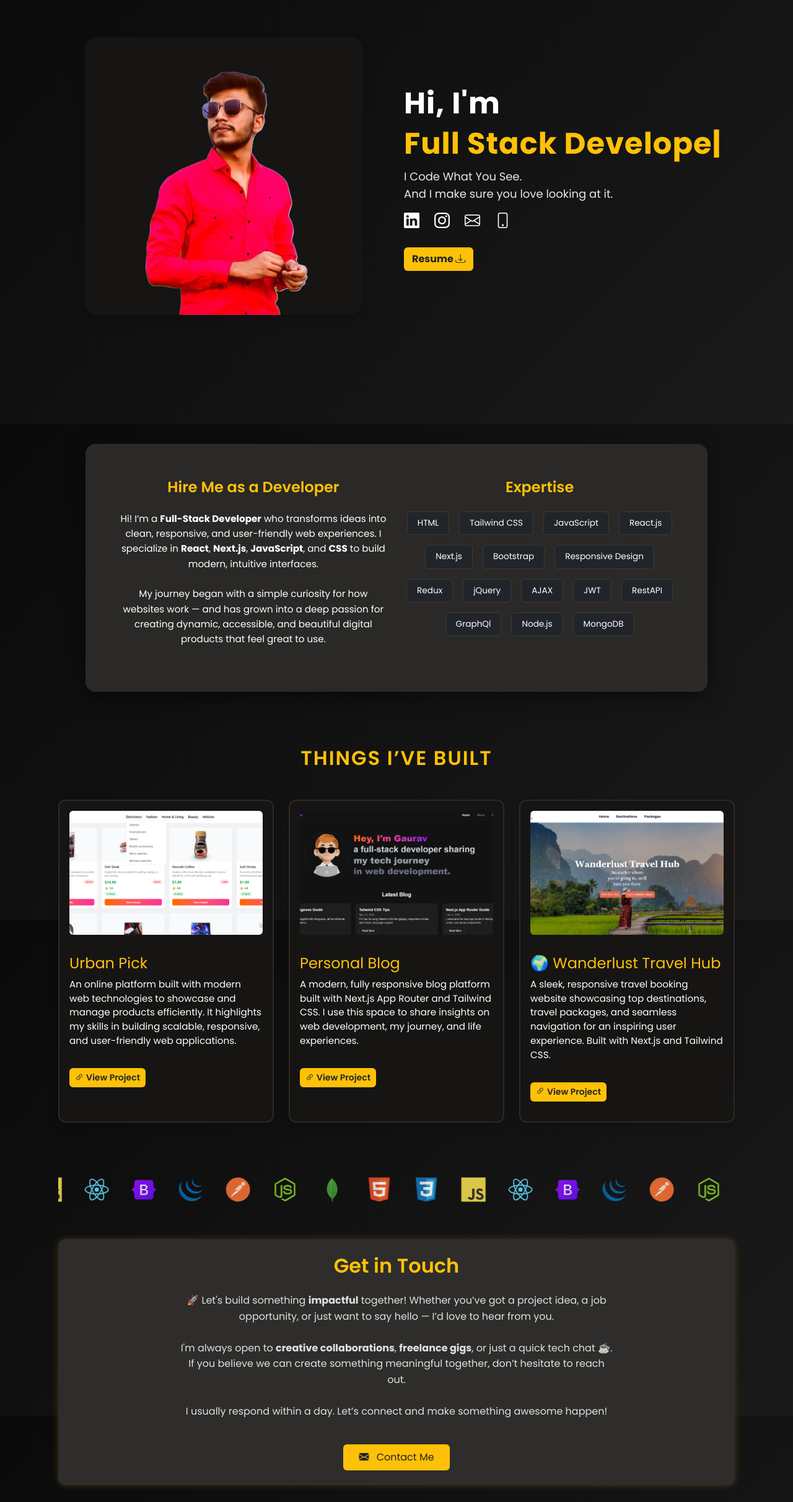
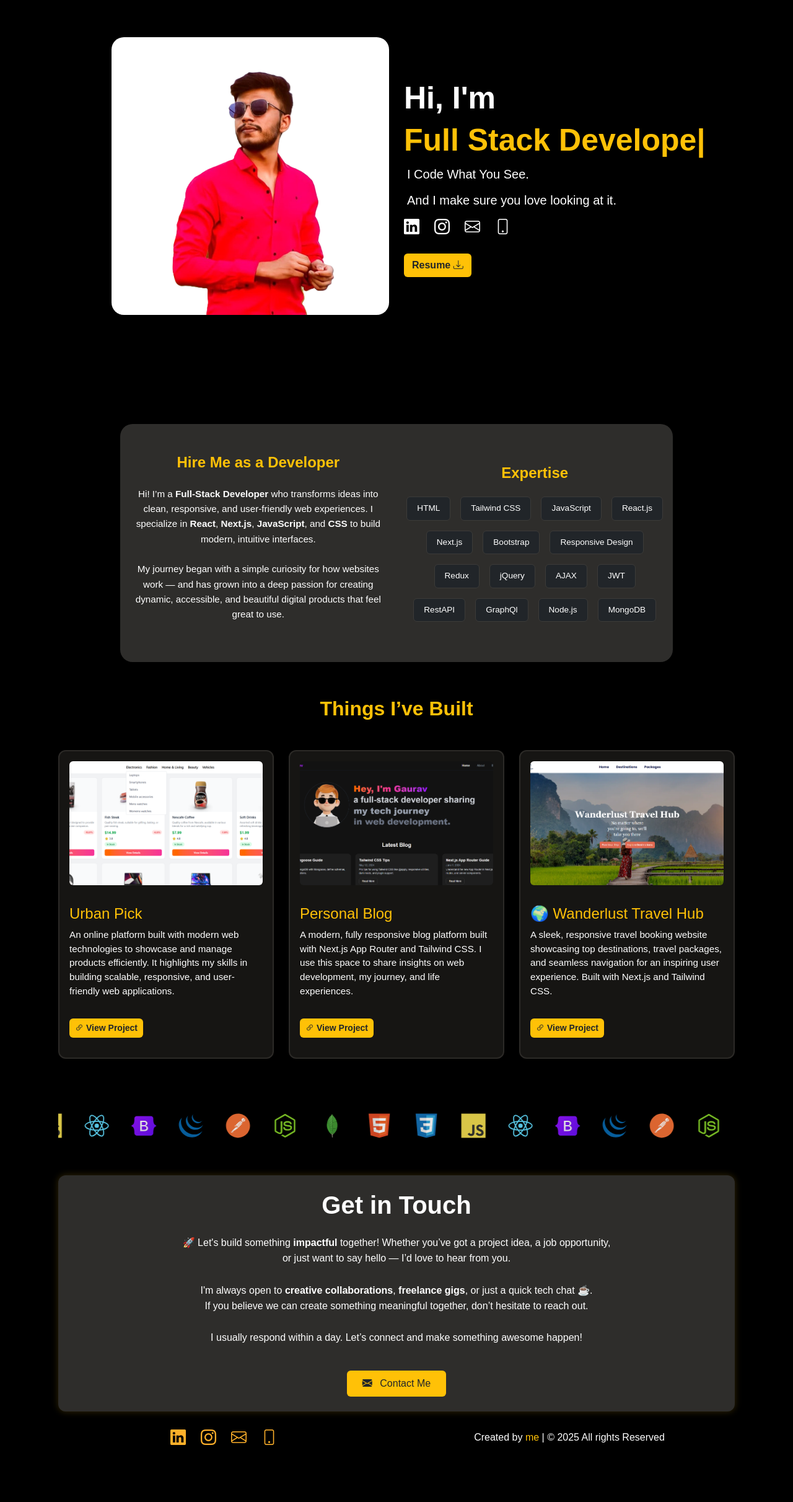
Before and after one commit to gauravavhale/portfolioo, a React (Create React App) app: page / in a window 1280 px wide. Shown: the part 116-2539 px from the top of the page at 62% size. After the commit the page ends 2486 px from the top, so only its background shows below. Built offline with nearby package versions, Linux system fonts and the light colour scheme.

Commit message:
Layout changes

```diff
--- a/src/App.css
+++ b/src/App.css
@@ -1,18 +1,20 @@
-@import url('https://fonts.googleapis.com/css2?family=Poppins:wght@300;400;600;700&display=swap');
-
+/* ===========================
+   Global Styles
+=========================== */
 body {
   margin: 0;
-  padding: env(safe-area-inset);
+  padding: env(safe-area-inset-top) env(safe-area-inset-right)
+           env(safe-area-inset-bottom) env(safe-area-inset-left);
   box-sizing: border-box;
-  background: linear-gradient(135deg, #0a0a0a, #1a1a1a);
-  font-family: "Poppins", sans-serif;
-  color: #fff;
-  scroll-behavior: smooth;
+  background-color: black;
+  font-family: sans-serif;
 }
 
-/* -------------------- Landing Section -------------------- */
+/* ===========================
+   Landing Section
+=========================== */
 .landing {
-  min-height: 100vh;
+  min-height: 100dvh;
   display: flex;
   align-items: center;
   padding: 2rem 0;
@@ -28,25 +30,23 @@ body {
   width: 16rem;
   border-radius: 20px;
   overflow: hidden;
-  box-shadow: 0 8px 32px rgba(0, 0, 0, 0.4);
-  transition: transform 0.4s ease;
-}
-
-.cardCover:hover {
-  transform: scale(1.05);
 }
 
 .card-img-top {
   object-fit: cover;
   height: 250px;
-  transition: transform 0.4s ease;
 }
 
+/* ===========================
+   Typography
+=========================== */
 .title {
   font-size: 30px;
-  font-weight: 700;
-  text-align: center;
-  letter-spacing: 1px;
+  font-weight: bolder;
+}
+
+.title .responsive-name {
+  display: inline;
 }
 
 .para {
@@ -54,130 +54,93 @@ body {
 }
 
 .para h5 {
-  font-size: 18px;
-  font-weight: 400;
-  opacity: 0.9;
-  margin: 6px 0;
+  font-size: 20px;
+  padding: 5px;
 }
 
+/* ===========================
+   Social Icons
+=========================== */
 .socials {
   justify-content: center;
-  gap: 20px;
-}
-
-.socialIcons {
-  cursor: pointer;
-  transition: all 0.3s ease;
 }
 
 .socialIcons:hover {
-  color: #ffc107;
-  transform: translateY(-3px);
+  color: #feb02a;
 }
 
-.desc {
-  display: flex;
-  flex-direction: column;
-  align-items: center;
-  justify-content: center;
+.socialIcon {
+  font-size: 25px;
+  color: #feb02a;
+  transition: color 0.3s ease-in-out;
 }
 
-/* -------------------- About Section -------------------- */
-.about {
-  background: rgba(46, 45, 43, 0.9);
-  backdrop-filter: blur(12px);
-  border-radius: 16px;
-  padding: 2.5rem;
-  margin-top: 2rem;
-  width: 90%;
-  box-shadow: 0 8px 32px rgba(0, 0, 0, 0.5);
+.socialIcon:hover {
+  color: rgb(232, 96, 96);
 }
 
+/* ===========================
+   About Section
+=========================== */
+.about {
+  background-color: #2e2d2b;
+  min-height: 40dvh;
+  padding: 2rem 0;
+  display: flex;
+  align-items: center;
+  border-radius: 20px;
+  width: 80%;
+}
+
+/* ===========================
+   Skills
+=========================== */
 .skills {
-  background: #212529;
-  border: 1px solid #3c3b39;
-  padding: 8px 16px;
-  border-radius: 6px;
-  font-size: 0.9rem;
-  transition: transform 0.3s ease, background 0.3s ease;
+  transition: all 0.5s ease-in-out;
 }
 
 .skills:hover {
-  transform: scale(1.15);
-  background: #ffc107;
-  color: #121212;
+  transform: scale(1.2);
 }
 
-/* -------------------- Project Section -------------------- */
+/* ===========================
+   Projects
+=========================== */
 .project {
-  padding: 4rem 0;
-}
-
-.project h2 {
-  text-transform: uppercase;
-  letter-spacing: 2px;
+  min-height: 100dvh;
+  display: flex;
+  padding: 2rem 0;
 }
 
 .card {
-  border-radius: 16px;
-  transition: all 0.4s ease;
-  background: #161513;
+  border-radius: 20px;
+  transition: all 0.5s ease-in-out;
 }
 
 .card:hover {
-  transform: translateY(-6px);
-  box-shadow: 0 6px 24px rgba(255, 193, 7, 0.25);
+  transform: scale(1.02);
+  box-shadow: 0 4px 24px rgba(163, 161, 161, 0.3);
 }
 
-.card-img-top {
-  height: 220px;
-  border-radius: 10px;
-  object-fit: cover;
+.card-img-top:hover {
+  transform: scale(1.02);
+  transition: all 0.5s ease-in-out;
 }
 
-/* -------------------- Contact Section -------------------- */
-.contact-card {
-  margin-top: 3rem;
-  text-align: center;
-  padding: 2.5rem;
-  border-radius: 12px;
-  transition: all 0.4s ease;
+/* ===========================
+   Contact Section
+=========================== */
+.contact {
+  min-height: 40dvh;
+  display: flex;
+  align-items: center;
+  padding: 2rem 0;
 }
 
-.contact-card h1 {
-  font-size: 2rem;
-  color: #ffc107;
-}
-
-.contact-card p {
-  font-size: 1rem;
-  opacity: 0.85;
-}
-
-.socialIcon {
-  font-size: 28px;
-  color: #ffc107;
-  cursor: pointer;
-  transition: all 0.3s ease;
-}
-
-.socialIcon:hover {
-  color: #ff5252;
-  transform: scale(1.2);
-}
-
-/* -------------------- Buttons -------------------- */
-.btn {
-  transition: all 0.3s ease;
-}
-
-.btn:hover {
-  transform: translateY(-3px);
-  background: #ffcd39 !important;
-}
-
-/* -------------------- Responsive Tweaks -------------------- */
-@media (min-width: 768px) {
+/* ===========================
+   Responsive (≥768px)
+=========================== */
+@media screen and (min-width: 768px) {
   .cardCover {
     width: 28rem;
   }
@@ -187,19 +150,43 @@ body {
   }
 
   .title {
-    font-size: 48px;
-    text-align: left;
+    font-size: 50px;
+  }
+
+  .title .responsive-name {
+    display: block;
   }
 
   .para {
-    text-align: left;
+    text-align: start;
   }
 
   .desc {
     align-items: flex-start;
   }
 
+  .titleCard {
+    justify-content: flex-end;
+  }
+
   .socials {
-    justify-content: flex-start;
+    justify-content: start;
+  }
+
+  .project {
+    min-height: 60dvh;
+    flex-direction: row;
+    justify-content: center;
+    align-items: center;
+  }
+
+  .card.custom-medium {
+    max-width: 22rem;
+    margin: 0 auto;
+    padding: 1.5rem !important;
+  }
+
+  .card .custom-medium .card-img-top {
+    height: 220px;
   }
 }
--- a/src/App.js
+++ b/src/App.js
@@ -1,108 +1,165 @@
-import React from 'react';
-import { ReactTyped } from 'react-typed';
-import './App.css';
-import { ScrollingTechBar } from './Components/ScrollingTechBar/ScrollingTechBar';
+import React from "react";
+import { ReactTyped } from "react-typed";
+import "./App.css";
+import { ScrollingTechBar } from "./Components/ScrollingTechBar/ScrollingTechBar";
 
 const App = () => {
   return (
     <div className="container d-flex flex-column align-items-center justify-content-center">
 
-      {/* Landing Section */}
+      {/* ===========================
+          Landing Section
+      ============================ */}
       <div className="landing row w-100 justify-content-center pt-5 pb-5">
+
+        {/* Profile Image Card */}
         <div className="titleCard col-12 col-md-6">
-          <div className="card shadow cardCover border-0" style={{ borderRadius: '20px', overflow: 'hidden' }}>
+          <div
+            className="card shadow cardCover border-0"
+            style={{ borderRadius: "20px", overflow: "hidden" }}
+          >
             <img
               src="/images/cv-image6.png"
               className="card-img-top"
               alt="Profile"
-              style={{ objectFit: 'cover', width: '100%', height: 'auto', transition: 'transform 0.3s ease' }}
-              onMouseOver={(e) => (e.currentTarget.style.transform = 'scale(1.05)')}
-              onMouseOut={(e) => (e.currentTarget.style.transform = 'scale(1)')}
+              style={{
+                objectFit: "cover",
+                width: "100%",
+                height: "auto",
+                transition: "transform 0.3s ease",
+              }}
+              onMouseOver={(e) => (e.currentTarget.style.transform = "scale(1.05)")}
+              onMouseOut={(e) => (e.currentTarget.style.transform = "scale(1)")}
             />
           </div>
         </div>
 
+        {/* Intro + Typed Text */}
         <div className="col-12 col-md-6 desc text-white">
-          <div className="title">Hi, I'm </div>
-          <h1 className="title" style={{ color: '#ffc107' }}>
+          <div className="title">Hi, I'm</div>
+
+          <h1 className="title" style={{ color: "#ffc107" }}>
             <ReactTyped
-              strings={['Gaurav', 'Frontend Developer', 'Full Stack Developer']}
+              strings={["Gaurav", "Frontend Developer", "Full Stack Developer"]}
               typeSpeed={50}
               backSpeed={60}
               loop
             />
           </h1>
 
+          {/* Short Paragraph */}
           <div className="para">
             <h5>I Code What You See.</h5>
             <h5 className="text-nowrap">And I make sure you love looking at it.</h5>
           </div>
 
+          {/* Social Icons */}
           <div className="col-12 col-md-6 d-flex align-items-center gap-4 socials mt-2">
             <span
-              onClick={() => window.location.href = 'https://www.linkedin.com/in/gaurav-avhale-631690313/'}
+              onClick={() =>
+                (window.location.href =
+                  "https://www.linkedin.com/in/gaurav-avhale-631690313/")
+              }
               className="bi bi-linkedin socialIcons"
-              style={{ fontSize: '25px' }}
+              style={{ fontSize: "25px" }}
             ></span>
             <span
-              onClick={() => window.location.href = 'https://www.instagram.com/gaurav.avhale_18?utm_source=ig_web_button_share_sheet&igsh=ZDNlZDc0MzIxNw=='}
+              onClick={() =>
+                (window.location.href =
+                  "https://www.instagram.com/gaurav.avhale_18?utm_source=ig_web_button_share_sheet&igsh=ZDNlZDc0MzIxNw==")
+              }
               className="bi bi-instagram socialIcons"
-              style={{ fontSize: '25px' }}
+              style={{ fontSize: "25px" }}
             ></span>
             <span
-              onClick={() => window.location.href = 'mailto:avhalegaurav07@gmail.com'}
+              onClick={() => (window.location.href = "mailto:avhalegaurav07@gmail.com")}
               className="bi bi-envelope socialIcons"
-              style={{ fontSize: '25px' }}
+              style={{ fontSize: "25px" }}
             ></span>
             <span
-              onClick={() => window.location.href = 'tel:8698873705'}
+              onClick={() => (window.location.href = "tel:8698873705")}
               className="bi bi-phone socialIcons"
-              style={{ fontSize: '25px' }}
+              style={{ fontSize: "25px" }}
             ></span>
           </div>
 
+          {/* Resume Button */}
           <div className="d-flex gap-3 mt-4">
             <a
               className="btn"
               href="/assets/resume/Gaurav_Avhale_Resume.pdf"
               download="Gaurav_Avhale_Resume.pdf"
-              style={{ background: '#ffc107' }}
+              style={{ background: "#ffc107" }}
             >
-              <b>Resume <i className="bi bi-download"></i></b>
+              <b>
+                Resume <i className="bi bi-download"></i>
+              </b>
             </a>
           </div>
         </div>
       </div>
 
-      {/* About Section */}
+      {/* ===========================
+          About Section
+      ============================ */}
       <div className="about row justify-content-center">
-        {/* Left Column – About Me */}
+
+        {/* About Me */}
         <div className="col-12 col-md-6 text-white p-3">
-          <h4 className="text-center mb-4" style={{ color: '#ffc107', fontWeight: 600 }}>
+          <h4
+            className="text-center mb-4"
+            style={{ color: "#ffc107", fontWeight: 600 }}
+          >
             Hire Me as a Developer
           </h4>
-          <p className="text-center" style={{ fontSize: '0.95rem', lineHeight: '1.6' }}>
-            Hi! I’m a <strong>Full-Stack Developer</strong> who transforms ideas into clean, responsive, and user-friendly web experiences.
-            I specialize in <strong>React</strong>, <strong>Next.js</strong>, <strong>JavaScript</strong>, and <strong>CSS</strong> to build modern, intuitive interfaces.
-            <br /><br />
-            My journey began with a simple curiosity for how websites work — and has grown into a deep passion for creating dynamic, accessible, and beautiful digital products that feel great to use.
+          <p className="text-center" style={{ fontSize: "0.95rem", lineHeight: "1.6" }}>
+            Hi! I’m a <strong>Full-Stack Developer</strong> who transforms ideas into
+            clean, responsive, and user-friendly web experiences. I specialize in{" "}
+            <strong>React</strong>, <strong>Next.js</strong>, <strong>JavaScript</strong>,
+            and <strong>CSS</strong> to build modern, intuitive interfaces.
+            <br />
+            <br />
+            My journey began with a simple curiosity for how websites work — and has
+            grown into a deep passion for creating dynamic, accessible, and beautiful
+            digital products that feel great to use.
           </p>
         </div>
 
-        {/* Right Column – Skills */}
+        {/* Skills */}
         <div className="col-12 col-md-6 text-white p-3">
-          <h4 className="text-center mb-4" style={{ color: "#ffc107", fontWeight: 600 }}>
+          <h4
+            className="text-center mb-4"
+            style={{ color: "#ffc107", fontWeight: 600 }}
+          >
             Expertise
           </h4>
           <div className="d-flex flex-wrap gap-3 justify-content-center">
             {[
-              'HTML', 'Tailwind CSS', 'JavaScript', 'React.js', 'Next.js', 'Bootstrap',
-              'Responsive Design', 'Redux', 'jQuery', 'AJAX', 'JWT', 'RestAPI', 'GraphQl', 'Node.js', 'MongoDB'
-            ].map(skill => (
+              "HTML",
+              "Tailwind CSS",
+              "JavaScript",
+              "React.js",
+              "Next.js",
+              "Bootstrap",
+              "Responsive Design",
+              "Redux",
+              "jQuery",
+              "AJAX",
+              "JWT",
+              "RestAPI",
+              "GraphQl",
+              "Node.js",
+              "MongoDB",
+            ].map((skill) => (
               <span
                 key={skill}
                 className="skills px-3 py-2 rounded"
-                style={{ background: '#212529', border: '1px solid #3c3b39', fontSize: '0.85rem', color: '#fff' }}
+                style={{
+                  background: "#212529",
+                  border: "1px solid #3c3b39",
+                  fontSize: "0.85rem",
+                  color: "#fff",
+                }}
               >
                 {skill}
               </span>
@@ -111,56 +168,80 @@ const App = () => {
         </div>
       </div>
 
-      {/* Projects Section */}
+      {/* ===========================
+          Projects Section
+      ============================ */}
       <div className="project row w-100 mt-4">
-        <h2 className="text-center mb-5" style={{ color: '#ffc107', fontWeight: 600 }}>
+        <h2
+          className="text-center mb-5"
+          style={{ color: "#ffc107", fontWeight: 600 }}
+        >
           Things I’ve Built
         </h2>
 
-        {[{
+        {[
+          {
             title: "Urban Pick",
             desc: "An online platform built with modern web technologies to showcase and manage products efficiently. It highlights my skills in building scalable, responsive, and user-friendly web applications.",
             img: "/images/urbanpick.png",
-          link: "https://urban-pick.vercel.app/"
-        }, {
+            link: "https://urban-pick.vercel.app/",
+          },
+          {
             title: "Personal Blog",
             desc: "A modern, fully responsive blog platform built with Next.js App Router and Tailwind CSS. I use this space to share insights on web development, my journey, and life experiences.",
             img: "/images/gaurav.blog.png",
-          link: "https://gauravblog-iota.vercel.app/"
-        }, {
+            link: "https://gauravblog-iota.vercel.app/",
+          },
+          {
             title: "🌍 Wanderlust Travel Hub",
             desc: "A sleek, responsive travel booking website showcasing top destinations, travel packages, and seamless navigation for an inspiring user experience. Built with Next.js and Tailwind CSS.",
             img: "/images/wanderlust.png",
-          link: "https://wanderlusttravelhub.vercel.app/"
-        }].map((project, i) => (
+            link: "https://wanderlusttravelhub.vercel.app/",
+          },
+        ].map((project, i) => (
           <div key={i} className="col-12 col-md-4 mb-4">
             <div
               className="card text-white h-100 p-3 shadow"
-              style={{ background: '#161513', border: '2px solid #2c2a27', borderRadius: '12px', transition: 'transform 0.3s ease, box-shadow 0.3s ease' }}
-              onMouseEnter={e => {
-                e.currentTarget.style.transform = 'translateY(-5px)';
-                e.currentTarget.style.boxShadow = '0 8px 24px rgba(255, 193, 7, 0.2)';
+              style={{
+                background: "#161513",
+                border: "2px solid #2c2a27",
+                borderRadius: "12px",
+                transition: "transform 0.3s ease, box-shadow 0.3s ease",
               }}
-              onMouseLeave={e => {
-                e.currentTarget.style.transform = 'translateY(0)';
-                e.currentTarget.style.boxShadow = 'none';
+              onMouseEnter={(e) => {
+                e.currentTarget.style.transform = "translateY(-5px)";
+                e.currentTarget.style.boxShadow =
+                  "0 8px 24px rgba(255, 193, 7, 0.2)";
+              }}
+              onMouseLeave={(e) => {
+                e.currentTarget.style.transform = "translateY(0)";
+                e.currentTarget.style.boxShadow = "none";
               }}
             >
               <img
                 src={project.img}
                 className="card-img-top mb-3 rounded"
                 alt={project.title}
-                style={{ objectFit: 'cover', height: '200px' }}
+                style={{ objectFit: "cover", height: "200px" }}
               />
               <div className="card-body px-0">
-                <h4 className="card-title mb-2" style={{ color: '#ffc107' }}>{project.title}</h4>
-                <p style={{ fontSize: '0.95rem', lineHeight: '1.5' }}>{project.desc}</p>
+                <h4 className="card-title mb-2" style={{ color: "#ffc107" }}>
+                  {project.title}
+                </h4>
+                <p style={{ fontSize: "0.95rem", lineHeight: "1.5" }}>
+                  {project.desc}
+                </p>
                 <a
                   href={project.link}
                   target="_blank"
                   rel="noopener noreferrer"
                   className="btn btn-sm mt-3 text-dark fw-semibold"
-                  style={{ backgroundColor: '#ffc107', borderRadius: '6px', display: 'inline-flex', alignItems: 'center' }}
+                  style={{
+                    backgroundColor: "#ffc107",
+                    borderRadius: "6px",
+                    display: "inline-flex",
+                    alignItems: "center",
+                  }}
                 >
                   <i className="bi bi-link-45deg me-1"></i> View Project
                 </a>
@@ -170,53 +251,102 @@ const App = () => {
         ))}
       </div>
 
-      {/* Contact Section */}
+      {/* ===========================
+          Contact Section
+      ============================ */}
       <div className="row w-100 contact">
         <div>
           <ScrollingTechBar />
 
+          {/* Contact Card */}
           <div
             className="contact-card border-2 d-flex flex-column p-4 justify-content-center align-items-center text-center text-white"
-            style={{ minHeight: "380px", background: "#2e2d2b", borderRadius: "12px", borderColor: "#ffc107", boxShadow: "0 0 12px rgba(255, 193, 7, 0.2)" }}
+            style={{
+              minHeight: "380px",
+              background: "#2e2d2b",
+              borderRadius: "12px",
+              borderColor: "#ffc107",
+              boxShadow: "0 0 12px rgba(255, 193, 7, 0.2)",
+            }}
           >
-            <h1 className="mb-4" style={{ fontWeight: 600 }}>Get in Touch</h1>
+            <h1 className="mb-4" style={{ fontWeight: 600 }}>
+              Get in Touch
+            </h1>
             <p style={{ maxWidth: "700px", lineHeight: "1.6" }}>
-              🚀 Let's build something <strong>impactful</strong> together! Whether you’ve got a project idea, a job opportunity, or just want to say hello — I’d love to hear from you.
-              <br /><br />
-              I'm always open to <strong>creative collaborations</strong>, <strong>freelance gigs</strong>, or just a quick tech chat ☕.
+              🚀 Let's build something <strong>impactful</strong> together! Whether
+              you’ve got a project idea, a job opportunity, or just want to say hello —
+              I’d love to hear from you.
               <br />
-              If you believe we can create something meaningful together, don’t hesitate to reach out.
-              <br /><br />
-              I usually respond within a day. Let’s connect and make something awesome happen!
+              <br />
+              I'm always open to <strong>creative collaborations</strong>,{" "}
+              <strong>freelance gigs</strong>, or just a quick tech chat ☕.
+              <br />
+              If you believe we can create something meaningful together, don’t hesitate
+              to reach out.
+              <br />
+              <br />
+              I usually respond within a day. Let’s connect and make something awesome
+              happen!
             </p>
 
             <button
               className="btn mt-4 px-4 py-2 text-dark"
-              style={{ background: '#ffc107', borderRadius: '6px', fontWeight: 500 }}
-              onClick={() => window.location.href = 'mailto:avhalegaurav07@gmail.com'}
+              style={{
+                background: "#ffc107",
+                borderRadius: "6px",
+                fontWeight: 500,
+              }}
+              onClick={() => (window.location.href = "mailto:avhalegaurav07@gmail.com")}
             >
               <i className="bi bi-envelope-fill me-2"></i> Contact Me
             </button>
           </div>
 
+          {/* Footer */}
           <div className="row">
             <div className="col-12 col-md-6 d-flex justify-content-center align-items-center gap-4 mt-4">
-              <span onClick={() => window.location.href = 'https://www.linkedin.com/in/gaurav-avhale-631690313/'} className="bi bi-linkedin socialIcon"></span>
-              <span onClick={() => window.location.href = 'https://www.instagram.com/gaurav.avhale_18?utm_source=ig_web_button_share_sheet&igsh=ZDNlZDc0MzIxNw=='} className="bi bi-instagram socialIcon"></span>
-              <span onClick={() => window.location.href = 'mailto:avhalegaurav07@gmail.com'} className="bi bi-envelope socialIcon"></span>
-              <span onClick={() => window.location.href = 'tel:8698873705'} className="bi bi-phone socialIcon"></span>
+              <span
+                onClick={() =>
+                  (window.location.href =
+                    "https://www.linkedin.com/in/gaurav-avhale-631690313/")
+                }
+                className="bi bi-linkedin socialIcon"
+              ></span>
+              <span
+                onClick={() =>
+                  (window.location.href =
+                    "https://www.instagram.com/gaurav.avhale_18?utm_source=ig_web_button_share_sheet&igsh=ZDNlZDc0MzIxNw==")
+                }
+                className="bi bi-instagram socialIcon"
+              ></span>
+              <span
+                onClick={() => (window.location.href = "mailto:avhalegaurav07@gmail.com")}
+                className="bi bi-envelope socialIcon"
+              ></span>
+              <span
+                onClick={() => (window.location.href = "tel:8698873705")}
+                className="bi bi-phone socialIcon"
+              ></span>
             </div>
 
             <div className="col-12 col-md-6 d-flex justify-content-center align-content-center text-white mt-4">
               <h6 className="mb-0 pt-2">
-                Created by <span className="text-warning" onClick={() => window.location.href = 'https://www.linkedin.com/in/gaurav-avhale-631690313/'}>me</span> | &copy; 2025 All rights Reserved
+                Created by{" "}
+                <span
+                  className="text-warning"
+                  onClick={() =>
+                    (window.location.href =
+                      "https://www.linkedin.com/in/gaurav-avhale-631690313/")
+                  }
+                >
+                  me
+                </span>{" "}
+                | &copy; 2025 All rights Reserved
               </h6>
             </div>
           </div>
-
         </div>
       </div>
-
     </div>
   );
 };
```
Lines whose indentation alone changed are shown as unchanged.
